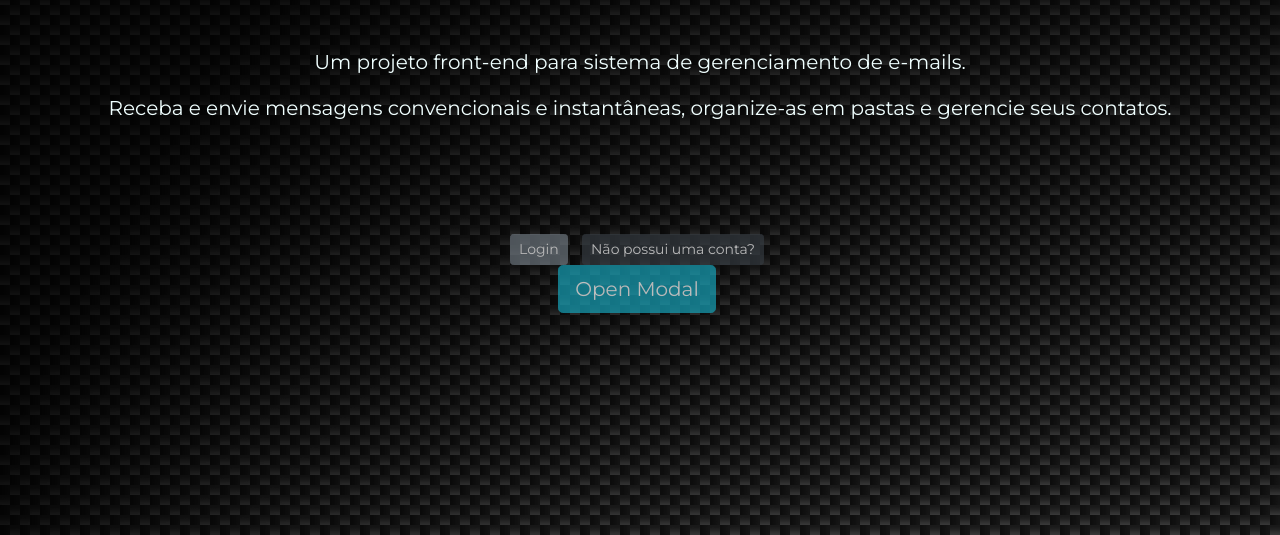
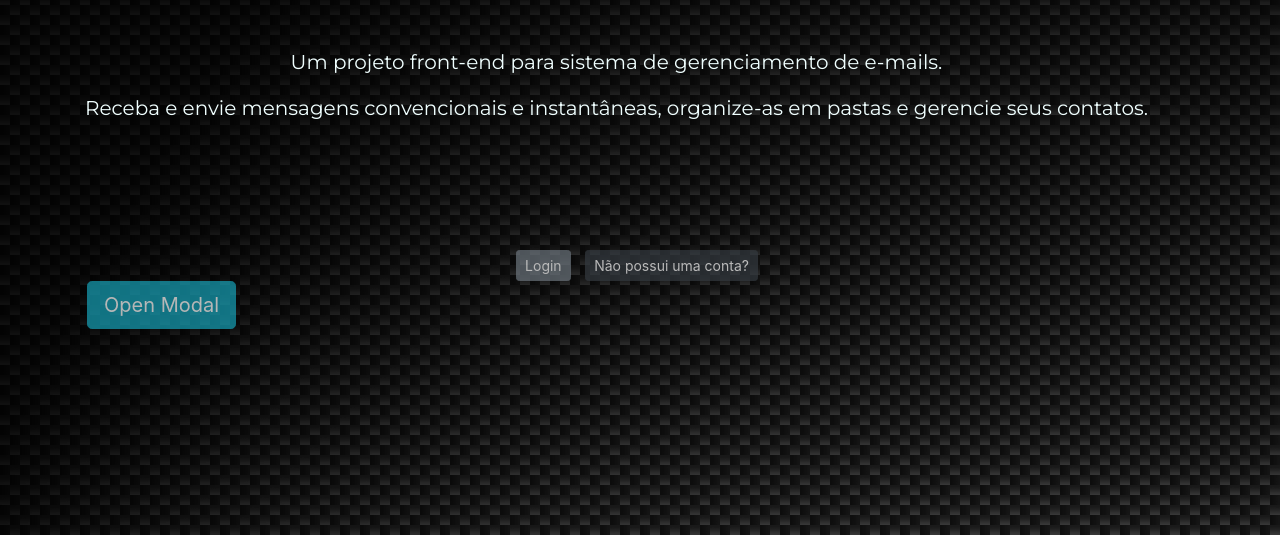
Before and after one commit to n2sml/projetoEmail, a plain HTML site: page projetoEmail/boasVindas.html in a window 1280 px wide. Shown: the part 265-800 px from the top of the page. Drawn offline with nearby package versions, Linux system fonts and the light colour scheme.

Commit message:
correções css

```diff
--- a/projetoEmail/boasVindas.html
+++ b/projetoEmail/boasVindas.html
@@ -15,14 +15,14 @@
   <div class="container">
     <div id="conteudoPagina" fade>
 
-      <div class="row">
-        <div class="col">
+      <div class="col">
+        <div class="row">
           <h1 class="title">tooFast. Rápido como uma flecha.</h1>
         </div>
-      </div>
 
-      <div class="row">
-        <div class="col">
+
+
+        <div class="row">
           <div id="texto">
             <span class="lead">Um projeto front-end para sistema de gerenciamento de e-mails.</p>
               <span class="lead">Receba e envie mensagens convencionais e instantâneas, organize-as em pastas e
@@ -30,10 +30,10 @@
                 seus contatos.</p>
           </div>
         </div>
-      </div>
 
-      <div class="row">
-        <div class="col">
+
+
+        <div class="row">
           <div id="botoes">
             <button type="button" class="btn btn-secondary btn-sm">Login</button>
             <button type="button" class="btn btn-dark btn-sm">Não possui uma conta?</button>
--- a/projetoEmail/style.css
+++ b/projetoEmail/style.css
@@ -5,12 +5,17 @@ h1{
 
 }
 
+#texto{
+    margin-top: 5em;
+    margin-bottom: 3em;
+    color: azure;
+    font-family: 'Montserrat', sans-serif;
+    text-align: center;
+}
+
 body {
     background-image: url("carbono3.png");
-    color: azure;
     margin-top: 5em;
-    font-family: 'Montserrat', sans-serif;
-    text-align: center;
     transition:all 0.3s ease;
     margin-bottom: 3em;
 }
@@ -23,11 +28,9 @@ body {
 button{
     margin-left: 5px;
     margin-right: 5px;
-
     opacity: 0.7;
-
     -webkit-transform: translateX(-3px);
-transform: translateX(-3px);
+    transform: translateX(-3px);
 }
 
 button:hover{
@@ -43,3 +46,7 @@ button:hover{
 .modal-body{
     display:none;
 }
+
+#botoes{
+    margin: auto;
+}
```
